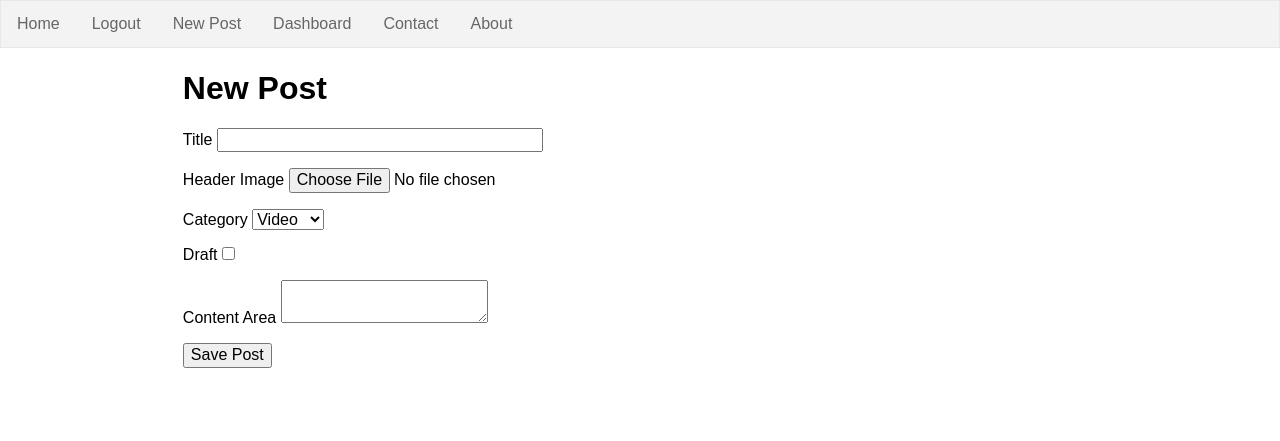
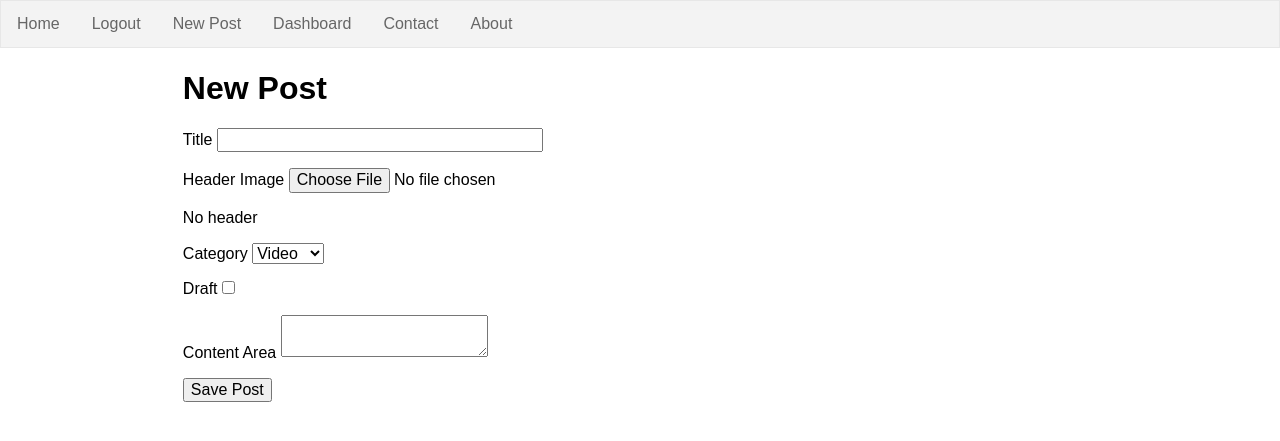
Before and after one commit to antoni-devlin/blog2-py3, a Flask app: page /add in a window 1280 px wide. Shown: the top 441 px of the page. Run offline with Flask 2, Linux system fonts and the light colour scheme; the visitor is signed in with stand-in values (Sample User, id 1); some libraries are stand-ins or nearby versions.

Commit message:
More image tweaks Adding header image in new post, and overwriting header image in edit post.

```diff
--- a/app.py
+++ b/app.py
@@ -132,6 +132,7 @@ def admin():
 @login_required
 def add_post():
     form = AddEditPost()
+    post = Post()
     if form.validate_on_submit():
         if form.header_image.data !='' :
             filename = secure_filename(form.header_image.data.filename)
@@ -149,7 +150,7 @@ def add_post():
             db.session.add(post)
             db.session.commit()
         return redirect(url_for('index'))
-    return render_template('add.html', form=form)
+    return render_template('add.html', form=form, post = post)
 
 # Edit Post Route
 @app.route('/edit/<string:slug>', methods=['GET', 'POST'])
@@ -157,20 +158,29 @@ def add_post():
 def edit_post(slug):
     post = Post.query.filter_by(slug=slug).first_or_404()
     form = AddEditPost(obj=post)
+    header_image = post.header_image
     if form.validate_on_submit():
-        post.title = form.title.data
-        post.category = form.category.data
-        post.draft = form.draft.data
-        post.body = form.body.data
-        db.session.commit()
-        return redirect(url_for('index'))
-    return render_template('add.html', form=form, title='Edit Post')
+        if form.header_image.data !='' :
+            filename = secure_filename(form.header_image.data.filename)
+            fullpath = UPLOAD_FOLDER + filename
+            form.header_image.data.save(fullpath)
 
-#Image Uploading Route
-# @app.route('/upload', methods=['POST'])
-# def upload_file():
-
-
+            post.title = form.title.data
+            post.category = form.category.data
+            post.draft = form.draft.data
+            post.body = form.body.data
+            post.header_image = filename
+            post.header_image_path = fullpath
+            db.session.commit()
+            return redirect(url_for('index'))
+        else:
+            post.title = form.title.data
+            post.category = form.category.data
+            post.draft = form.draft.data
+            post.body = form.body.data
+            db.session.commit()
+            return redirect(url_for('index'))
+    return render_template('add.html', form=form, title='Edit Post', post = post)
 
 @app.route('/images')
 def images():
--- a/templates/add.html
+++ b/templates/add.html
@@ -12,6 +12,11 @@
             {{form.header_image.label}}
             {{form.header_image}}
         </p>
+        {% if post.header_image %}
+        <img src="/static/media/images/{{ post.header_image }}" alt={{ post.header_image }}/>
+        {% else %}
+        <p>No header</p>
+        {% endif %}
         <p>
             {{ form.category.label }}
             {{ form.category }}
```
